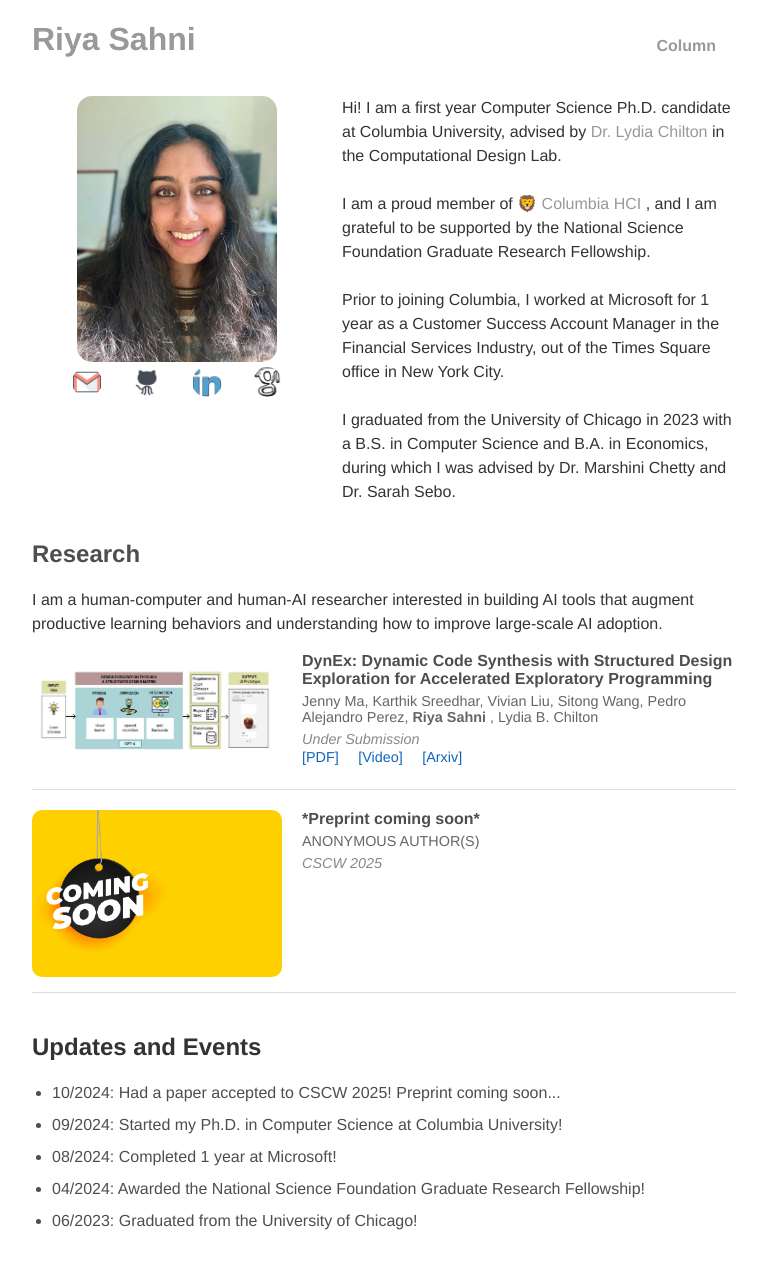
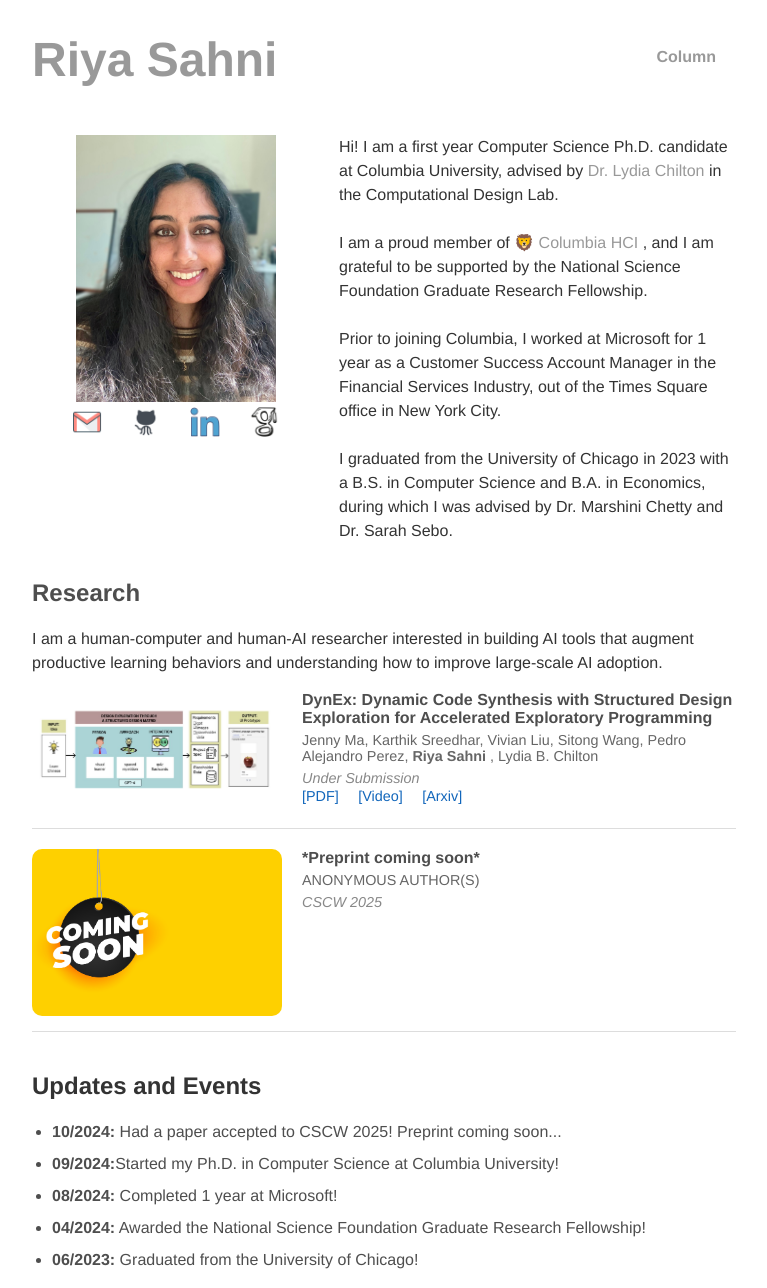
Before and after one commit to riyasahni/riyasahni.github.io, a Jekyll site: the page built from index.html, in a window 1280 px wide. Shown: the whole page, without its empty margins (256-1023 px from the left). Built offline with Jekyll 4.4.1, drawn with Linux system fonts in a browser that asks for light colours; before the commit the page ends 1249 px from its top, so only the background shows below that.

Commit message:
please god

```diff
--- a/_layouts/default.html
+++ b/_layouts/default.html
@@ -130,11 +130,11 @@
 			<section class="updates-events-section">
 				<h1>Updates and Events</h1>
 				<ul class="updates-list">
-					<li>10/2024: Had a paper accepted to CSCW 2025! Preprint coming soon... </li>
-					<li>09/2024: Started my Ph.D. in Computer Science at Columbia University!</li>
-					<li>08/2024: Completed 1 year at Microsoft!</li>
-					<li>04/2024: Awarded the National Science Foundation Graduate Research Fellowship!</li>
-					<li>06/2023: Graduated from the University of Chicago!</li>
+					<li><b> 10/2024:</b> Had a paper accepted to CSCW 2025! Preprint coming soon... </li>
+					<li><b> 09/2024:</b>Started my Ph.D. in Computer Science at Columbia University!</li>
+					<li><b> 08/2024:</b> Completed 1 year at Microsoft!</li>
+					<li><b> 04/2024:</b> Awarded the National Science Foundation Graduate Research Fellowship!</li>
+					<li><b> 06/2023:</b> Graduated from the University of Chicago!</li>
 					<!-- Add more updates as needed -->
 				</ul>
 			</section>
--- a/css/main.css
+++ b/css/main.css
@@ -23,7 +23,7 @@ nav {
     float: right;
 }
 img {
-    border-radius: 10px;  /* Updated to make the image circular */
+    border-radius: 5px;  /* Updated to make the image circular */
     width: 250;  /* Adjust image size */
     height: auto;
     margin-right: 20px;  /* Spacing between image and text */
@@ -40,7 +40,7 @@ a:hover {
     text-decoration: none;
 }
 h1 {
-    font-size: 2em;
+    font-size: 3em;
     color: #999;
     font-family: 'Helvetica', 'Arial', 'Sans-Serif';
 }
@@ -108,7 +108,8 @@ section {
 /* Larger thumbnail */
 .paper-thumbnail {
     width: 250px; /* Increase the thumbnail size for more visual emphasis */
-    height: auto;
+    height: 200;
+    object-fit: cover;
     margin-right: 20px; /* Spacing between image and content */
     border-radius: 10px; /* Rounded corners for cleaner look */
 }
@@ -232,7 +233,7 @@ section {
 .profile img {
     width: 200px;
     height: auto;
-    border-radius: 15px;
+    border-radius: 0px;
     object-fit: cover;
     margin-bottom: 5px; /* Small gap between image and social bar */
 }
@@ -240,7 +241,7 @@ section {
 .profile figcaption {
     display: flex;
     justify-content: center;
-    gap: 10px; /* Spacing between social icons */
+    gap: 9px; /* Spacing between social icons */
     margin-top: 0; /* No extra margin for the figcaption */
 }
 
```
